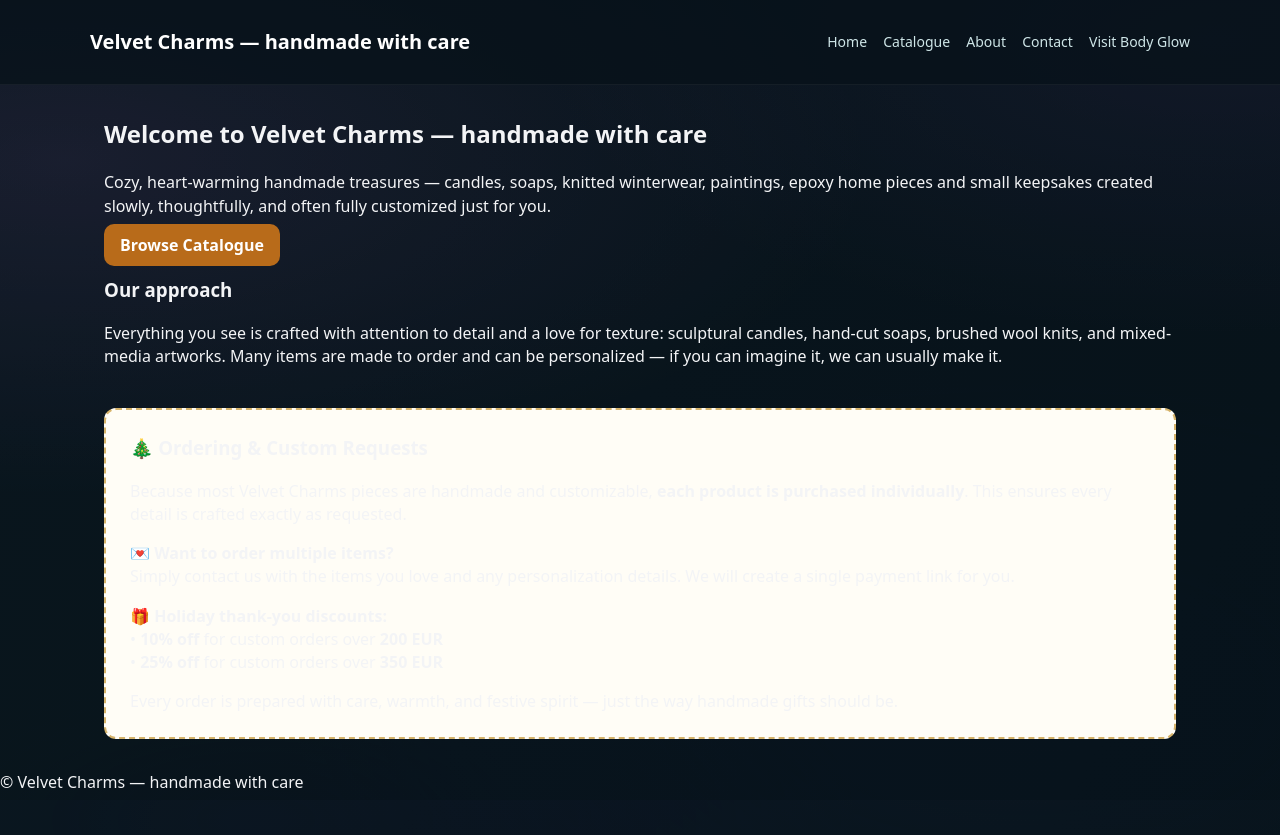
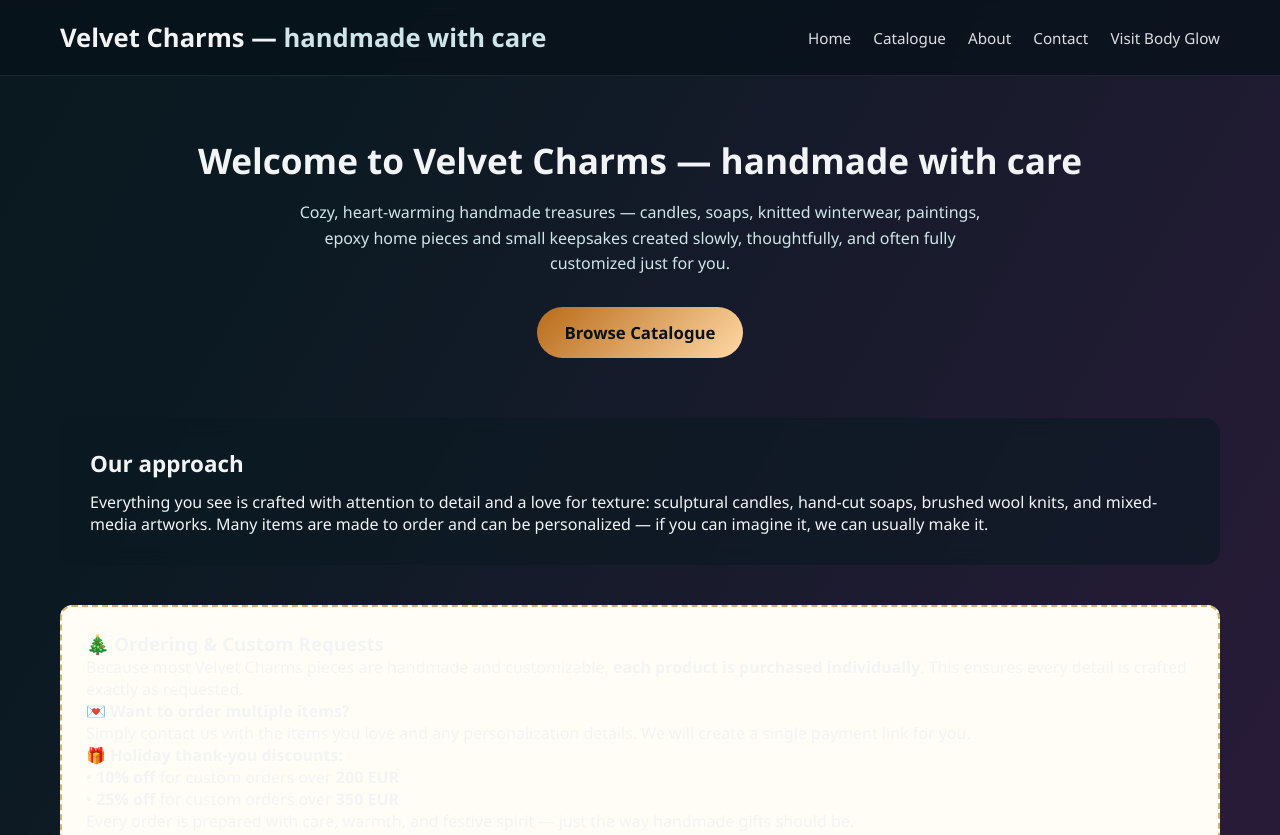
Before and after one commit to drezzillah-prog/velvet-charms-art-gifts-official, a website: page index.html in a window 1280 px wide. Shown: the top 835 px of the page. Before the commit the page ends 800 px from the top, so only its background shows below. Drawn offline with Linux system fonts and the light colour scheme.

Commit message:
Update style.css

```diff
--- a/style.css
+++ b/style.css
@@ -1,142 +1,217 @@
-:root{
-  --bg-deep:#07121A;
-  --bg-soft:#0B1A22;
-  --ink:#0E1A24;
-  --text-main:#F3F4F6;
-  --text-muted:#CFE6E8;
-  --accent:#B86B1A;
-  --accent-soft:#FFD9A6;
-  --card:rgba(255,255,255,.06);
-  --glass:rgba(255,255,255,.035);
-  --max:1100px;
+/* ======================================================
+   Velvet Charms — Permanent Brand Style
+   NO Christmas
+   NO Snow
+   Luxury Satin Wave Background
+   ====================================================== */
+
+/* ---------- Reset ---------- */
+
+* {
+  box-sizing: border-box;
+  margin: 0;
+  padding: 0;
 }
 
-*{box-sizing:border-box}
-html,body{height:100%}
-
-body{
-  margin:0;
-  font-family:system-ui,-apple-system,Segoe UI,Roboto,Arial;
-  color:var(--text-main);
-  background:var(--bg-deep);
-  line-height:1.45;
-  overflow-x:hidden;
+html, body {
+  min-height: 100%;
+  font-family: "Segoe UI", system-ui, -apple-system, sans-serif;
+  color: #F3F4F6;
+  background: linear-gradient(
+    120deg,
+    #07121A 0%,
+    #0B1A22 20%,
+    #2B1B3A 40%,
+    #3A234D 55%,
+    #1A2A3F 75%,
+    #07121A 100%
+  );
+  background-size: 400% 400%;
 }
 
-/* ===== Satin / Velvet Waves ===== */
-body::before,
-body::after{
-  content:"";
-  position:fixed;
-  inset:-25%;
-  z-index:0;
-  pointer-events:none;
-  background-size:200% 200%;
+/* Desktop-only slow satin movement */
+@media (min-width: 768px) {
+  html, body {
+    animation: velvetWaves 60s ease-in-out infinite;
+  }
 }
 
-body::before{
-  background:
-    radial-gradient(60% 40% at 20% 30%, rgba(140,90,170,.18), transparent 70%),
-    radial-gradient(50% 35% at 80% 20%, rgba(80,60,120,.20), transparent 70%),
-    linear-gradient(120deg,#0B1A22,#07121A);
-  opacity:.7;
+@keyframes velvetWaves {
+  0%   { background-position: 0% 50%; }
+  50%  { background-position: 100% 50%; }
+  100% { background-position: 0% 50%; }
 }
 
-body::after{
-  background:
-    radial-gradient(55% 45% at 70% 75%, rgba(160,120,190,.16), transparent 70%),
-    radial-gradient(45% 30% at 30% 85%, rgba(100,80,140,.18), transparent 70%);
-  mix-blend-mode:soft-light;
-  opacity:.6;
+/* ---------- Layout ---------- */
+
+.site-header {
+  background: rgba(7, 18, 26, 0.75);
+  backdrop-filter: blur(10px);
+  border-bottom: 1px solid rgba(255,255,255,0.08);
 }
 
-@media(min-width:769px){
-  body::before{animation:satin 90s ease-in-out infinite}
-  body::after{animation:satinReverse 120s ease-in-out infinite}
-}
-@media(max-width:768px){
-  body::before,body::after{animation:none}
+.header-inner {
+  max-width: 1200px;
+  margin: auto;
+  padding: 20px;
+  display: flex;
+  align-items: center;
+  justify-content: space-between;
 }
 
-@keyframes satin{
-  0%{background-position:0% 50%}
-  50%{background-position:100% 50%}
-  100%{background-position:0% 50%}
-}
-@keyframes satinReverse{
-  0%{background-position:100% 50%}
-  50%{background-position:0% 50%}
-  100%{background-position:100% 50%}
+.brand {
+  font-size: 1.6rem;
+  font-weight: 600;
 }
 
-/* ===== Layout ===== */
-.site-header,.main,.site-footer{position:relative;z-index:2}
-
-.site-header{
-  background:rgba(7,18,26,.75);
-  border-bottom:1px solid rgba(255,255,255,.05);
-  padding:14px;
+.muted {
+  color: #CFE6E8;
 }
 
-.header-inner{
-  max-width:var(--max);
-  margin:auto;
-  display:flex;
-  justify-content:space-between;
-  align-items:center;
+.nav a {
+  color: #F3F4F6;
+  text-decoration: none;
+  margin-left: 18px;
+  font-size: 0.95rem;
+  opacity: 0.9;
 }
 
-.brand{color:#fff;font-size:20px}
-.nav a{
-  color:var(--text-muted);
-  text-decoration:none;
-  margin-left:12px;
-  font-size:14px;
+.nav a:hover {
+  color: #FFD9A6;
 }
 
-.main{
-  max-width:var(--max);
-  margin:32px auto;
-  padding:0 14px;
+.sister-link {
+  color: #B86B1A;
+  font-weight: 500;
 }
 
-.btn{
-  background:var(--accent);
-  color:#fff;
-  padding:10px 16px;
-  border-radius:10px;
-  text-decoration:none;
-  font-weight:600;
+/* ---------- Main ---------- */
+
+.main {
+  max-width: 1200px;
+  margin: auto;
+  padding: 60px 20px;
 }
 
-.catalogue-root{margin-top:18px}
-.cat-card{
-  background:var(--card);
-  border-radius:14px;
-  padding:14px;
-  margin-bottom:28px;
+.hero {
+  text-align: center;
+  margin-bottom: 60px;
 }
 
-.products-grid{
-  display:grid;
-  gap:14px;
-  grid-template-columns:repeat(auto-fill,minmax(200px,1fr));
+.hero h2 {
+  font-size: 2.2rem;
+  margin-bottom: 16px;
 }
 
-.product-card{
-  background:var(--glass);
-  border-radius:12px;
-  padding:12px;
-  display:flex;
-  flex-direction:column;
+.lead {
+  color: #CFE6E8;
+  max-width: 700px;
+  margin: 0 auto 30px;
+  line-height: 1.6;
 }
 
-.price{
-  font-weight:700;
-  color:var(--accent-soft);
+.btn {
+  display: inline-block;
+  padding: 14px 28px;
+  border-radius: 30px;
+  background: linear-gradient(135deg, #B86B1A, #FFD9A6);
+  color: #07121A;
+  font-weight: 600;
+  text-decoration: none;
+  transition: transform 0.2s ease, box-shadow 0.2s ease;
 }
 
-/* Disable combined checkout forever */
-.checkout-all,
-#checkout-all,
-[data-checkout-all]{display:none!important}
+.btn:hover {
+  transform: translateY(-2px);
+  box-shadow: 0 10px 25px rgba(0,0,0,0.3);
+}
+
+.btn.large {
+  font-size: 1.05rem;
+}
+
+/* ---------- Sections ---------- */
+
+.about-brief,
+.section {
+  background: rgba(11, 26, 34, 0.6);
+  border-radius: 16px;
+  padding: 30px;
+  margin-bottom: 40px;
+  backdrop-filter: blur(8px);
+}
+
+.about-brief h3,
+.section h3 {
+  margin-bottom: 12px;
+  font-size: 1.4rem;
+}
+
+/* ---------- Catalogue ---------- */
+
+.catalogue-root {
+  display: grid;
+  grid-template-columns: repeat(auto-fit, minmax(260px, 1fr));
+  gap: 30px;
+}
+
+.catalogue-root.loading {
+  opacity: 0.6;
+}
+
+/* ---------- Cards ---------- */
+
+.product-card {
+  background: rgba(7, 18, 26, 0.75);
+  border-radius: 18px;
+  padding: 20px;
+  box-shadow: 0 10px 30px rgba(0,0,0,0.35);
+  transition: transform 0.2s ease;
+}
+
+.product-card:hover {
+  transform: translateY(-4px);
+}
+
+.product-card h4 {
+  margin-bottom: 8px;
+}
+
+.product-card p {
+  font-size: 0.9rem;
+  color: #CFE6E8;
+  margin-bottom: 10px;
+}
+
+.price {
+  font-weight: 600;
+  margin-bottom: 12px;
+}
+
+/* ---------- Buttons ---------- */
+
+button {
+  cursor: pointer;
+  border: none;
+  border-radius: 20px;
+  padding: 10px 18px;
+  background: linear-gradient(135deg, #B86B1A, #FFD9A6);
+  color: #07121A;
+  font-weight: 600;
+}
+
+button.secondary {
+  background: transparent;
+  border: 1px solid rgba(255,255,255,0.2);
+  color: #F3F4F6;
+}
+
+/* ---------- Footer ---------- */
+
+.site-footer {
+  text-align: center;
+  padding: 30px;
+  font-size: 0.85rem;
+  color: #CFE6E8;
+  border-top: 1px solid rgba(255,255,255,0.08);
+}
```
